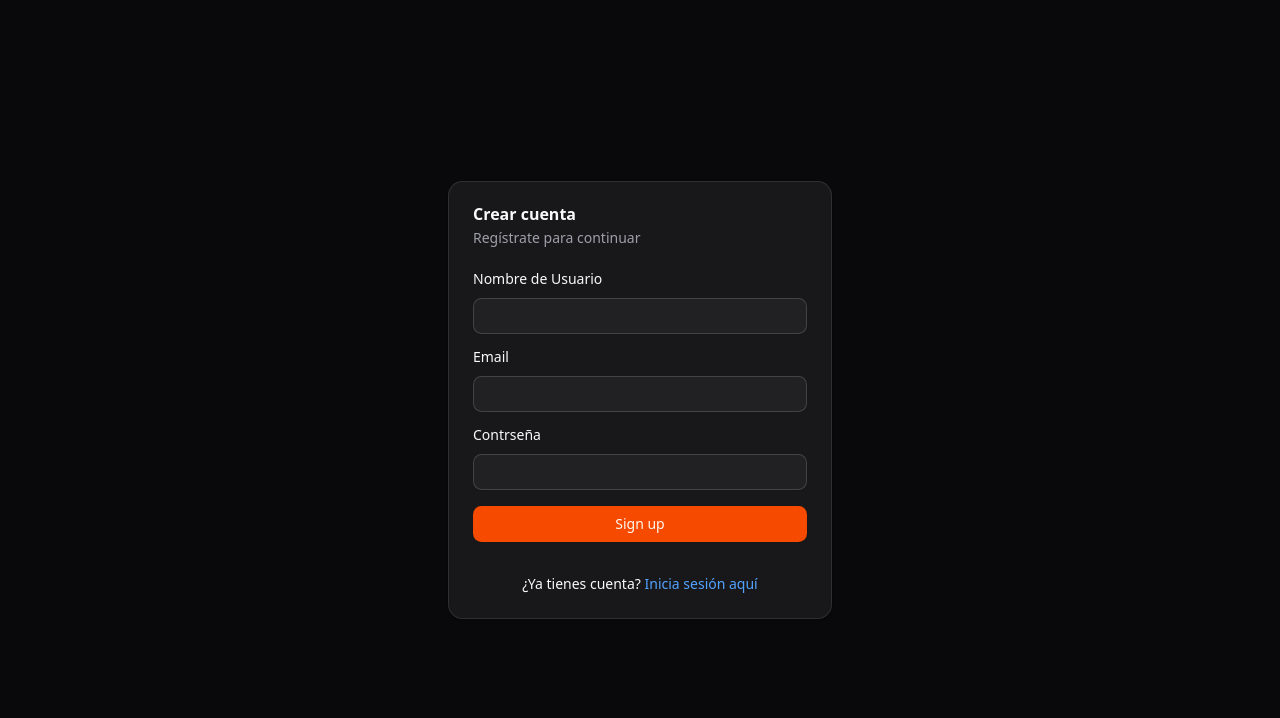
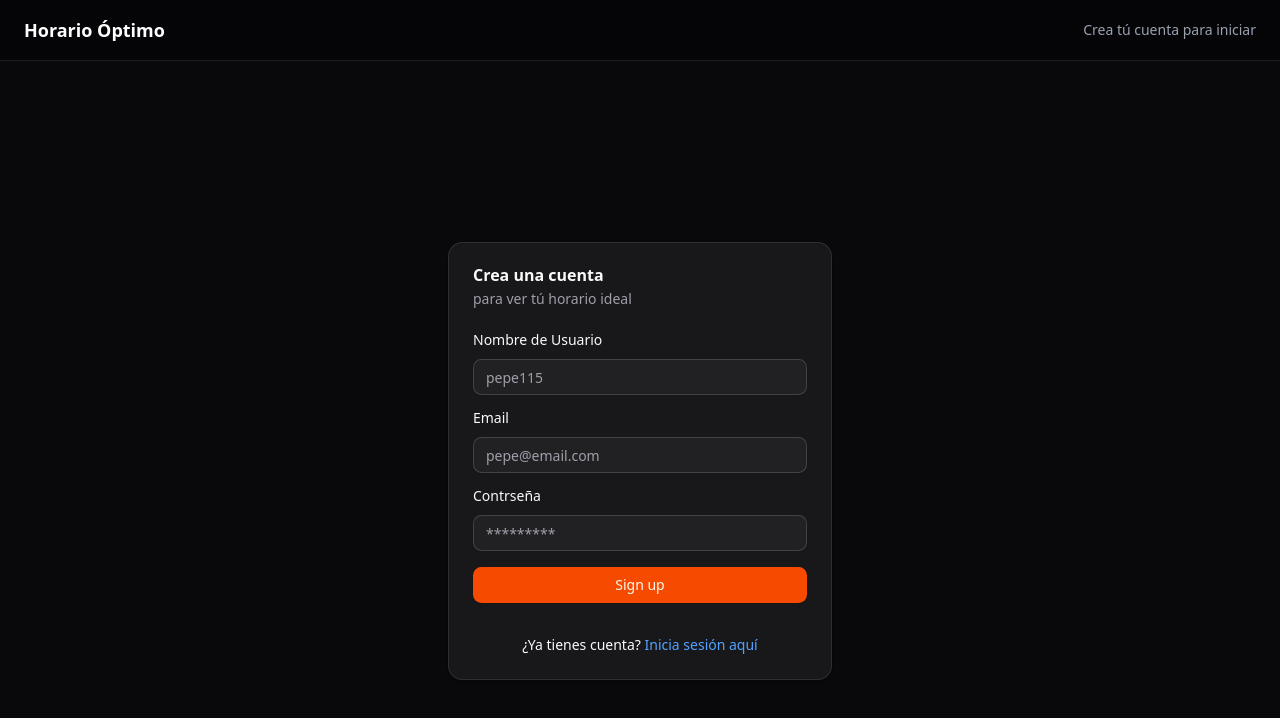
Before and after one commit to MauricioDDS/electivas, a React (Vite) app in the folder frontend/: page /signup in a window 1280 px wide. Shown: the top 718 px of the page. Built offline with nearby package versions, Linux system fonts and the light colour scheme; no server answers.

Commit message:
fix: final touches

```diff
--- /dev/null
+++ b/frontend/src/components/Header.jsx
@@ -0,0 +1,24 @@
+import { useAuth } from "@/hooks/useAuth";
+
+export default function Header() {
+  const { user, token, logout } = useAuth();
+
+  return (
+    <header className="w-full bg-black/40 border-b px-6 py-4 flex justify-between items-center">
+      <h1 className="text-lg font-bold text-white">Horario Óptimo</h1>
+      <div className="flex items-center gap-4">
+        <span className="text-sm text-gray-400">
+          {user?.email || user?.username || "Crea tú cuenta para iniciar"}
+        </span>
+        {token && (
+          <button
+            onClick={logout}
+            className="px-3 py-1 text-sm bg-red-600 text-white rounded-md hover:bg-red-700"
+          >
+            Logout
+          </button>
+        )}
+      </div>
+    </header>
+  );
+}
--- a/frontend/src/components/Login.jsx
+++ b/frontend/src/components/Login.jsx
@@ -1,11 +1,15 @@
-import { LoginForm } from "./LoginForm"
+import { LoginForm } from "./LoginForm";
+import Header from "./Header";
 
 export default function Login() {
   return (
-    <div className="flex min-h-svh w-full items-center justify-center p-6 md:p-10">
-      <div className="w-full max-w-sm">
-        <LoginForm />
+    <div className="min-h-screen flex flex-col bg-background text-foreground items-center">
+      <Header />
+      <div className="flex flex-col min-h-svh w-full items-center justify-center p-6 md:p-10">
+        <div className="w-full max-w-sm">
+          <LoginForm />
+        </div>
       </div>
     </div>
-  )
+  );
 }
--- a/frontend/src/components/LoginForm.jsx
+++ b/frontend/src/components/LoginForm.jsx
@@ -60,10 +60,8 @@ export function LoginForm({ className, ...props }) {
     <div className={cn("flex flex-col gap-6", className)} {...props}>
       <Card>
         <CardHeader>
-          <CardTitle>Inicia Sesón a tu cuenta</CardTitle>
-          <CardDescription>
-            Introduce tu Email y Contraseña para continuar
-          </CardDescription>
+          <CardTitle>Inicia Sesón a tú cuenta</CardTitle>
+          <CardDescription>para ver tú horario ideal</CardDescription>
         </CardHeader>
         <CardContent>
           <form onSubmit={handleSubmit}>
@@ -73,7 +71,7 @@ export function LoginForm({ className, ...props }) {
                 <Input
                   id="email"
                   type="email"
-                  placeholder="m@example.com"
+                  placeholder="pepe@email.com"
                   value={email}
                   onChange={(e) => setEmail(e.target.value)}
                   required
@@ -85,6 +83,7 @@ export function LoginForm({ className, ...props }) {
                   id="password"
                   type="password"
                   value={password}
+                  placeholder="*********"
                   onChange={(e) => setPassword(e.target.value)}
                   required
                 />
--- a/frontend/src/components/Pensum.jsx
+++ b/frontend/src/components/Pensum.jsx
@@ -7,7 +7,6 @@ export default function Pensum({ onVerMas }) {
   const [columns, setColumns] = useState(colsDefault);
   const [courses, setCourses] = useState([]);
 
-  // ✅ Grab directly from Vite env
   const COURSES_URL = import.meta.env.VITE_COURSES_URL;
   console.log("Pensum COURSES_URL =", COURSES_URL);
   console.log("Fetching courses from:", COURSES_URL);
--- a/frontend/src/pages/Home.jsx
+++ b/frontend/src/pages/Home.jsx
@@ -2,6 +2,7 @@ import { useState, useEffect } from "react";
 import Pensum from "../components/Pensum";
 import CourseSelectModal from "../components/CourseSelectModal";
 import CourseCard from "../components/CourseCard";
+import Header from "@/components/Header";
 
 import { useAuth } from "@/hooks/useAuth";
 
@@ -34,21 +35,7 @@ export default function Home() {
 
   return (
     <div className="min-h-screen flex flex-col bg-background text-foreground items-center">
-      <header className="w-full bg-black/40 border-b px-6 py-4 flex justify-between items-center">
-        <h1 className="text-lg font-bold text-white">Horario Óptimo</h1>
-        <div className="flex items-center gap-4">
-          <span className="text-sm text-gray-400">
-            {user?.email || user?.username || "Invitado"}
-          </span>
-          {token && (
-            <button
-              onClick={logout}
-              className="px-3 py-1 text-sm bg-red-600 text-white rounded-md hover:bg-red-700">
-              Logout
-            </button>
-          )}
-        </div>
-      </header>
+      <Header />
 
       {cursadas.length <= 0 && (
         <div className="mb-4 flex items-center">
--- a/frontend/src/pages/Signup.jsx
+++ b/frontend/src/pages/Signup.jsx
@@ -10,6 +10,7 @@ import {
 } from "@/components/ui/card";
 import { Input } from "@/components/ui/input";
 import { Label } from "@/components/ui/label";
+import Header from "@/components/Header";
 
 export default function Signup() {
   const [form, setForm] = useState({
@@ -53,12 +54,14 @@ export default function Signup() {
   }
 
   return (
-    <div className="flex min-h-svh w-full items-center justify-center p-6 md:p-10">
+    <div className="min-h-screen flex flex-col bg-background text-foreground items-center">
+      <Header/>
+      <div className="flex flex-col min-h-svh w-full items-center justify-center p-6 md:p-10">
       <div className="w-full max-w-sm">
         <Card>
           <CardHeader>
-            <CardTitle>Crear cuenta</CardTitle>
-            <CardDescription>Regístrate para continuar</CardDescription>
+            <CardTitle>Crea una cuenta</CardTitle>
+            <CardDescription>para ver tú horario ideal</CardDescription>
           </CardHeader>
           <CardContent>
             <form onSubmit={handleSubmit} className="flex flex-col gap-4">
@@ -67,6 +70,7 @@ export default function Signup() {
                 <Input
                   id="username"
                   value={form.username}
+                  placeholder="pepe115"
                   onChange={(e) =>
                     setForm({ ...form, username: e.target.value })
                   }
@@ -80,6 +84,7 @@ export default function Signup() {
                   id="email"
                   type="email"
                   value={form.email}
+                  placeholder="pepe@email.com"
                   onChange={(e) => setForm({ ...form, email: e.target.value })}
                   required
                 />
@@ -91,6 +96,7 @@ export default function Signup() {
                   id="password"
                   type="password"
                   value={form.password}
+                  placeholder="*********"
                   onChange={(e) =>
                     setForm({ ...form, password: e.target.value })
                   }
@@ -113,5 +119,6 @@ export default function Signup() {
         </Card>
       </div>
     </div>
+    </div>
   );
 }
```
